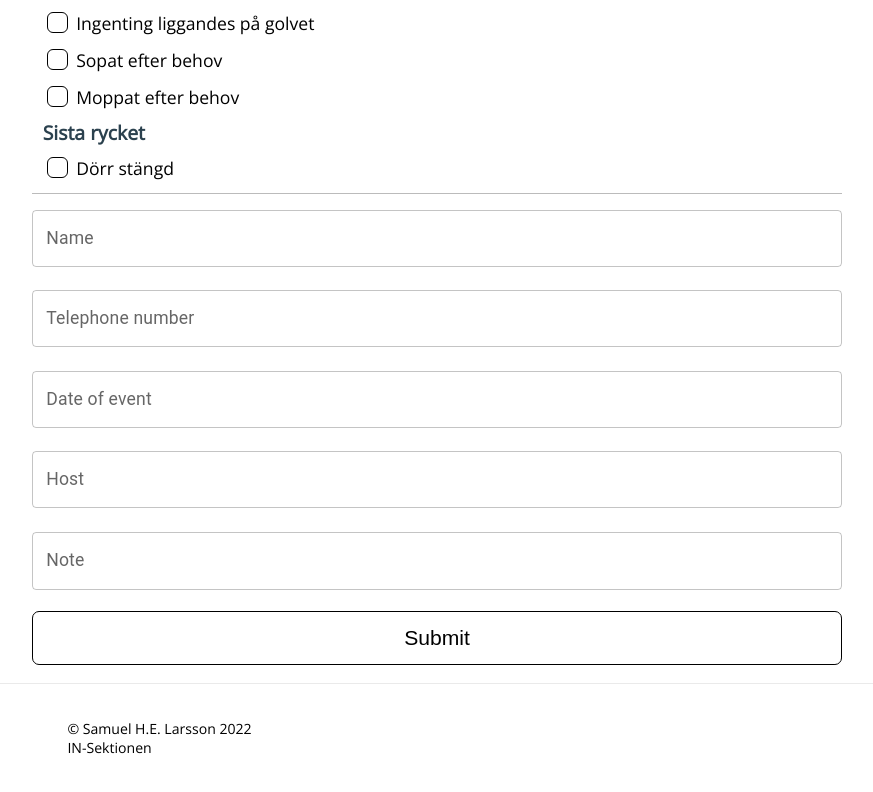
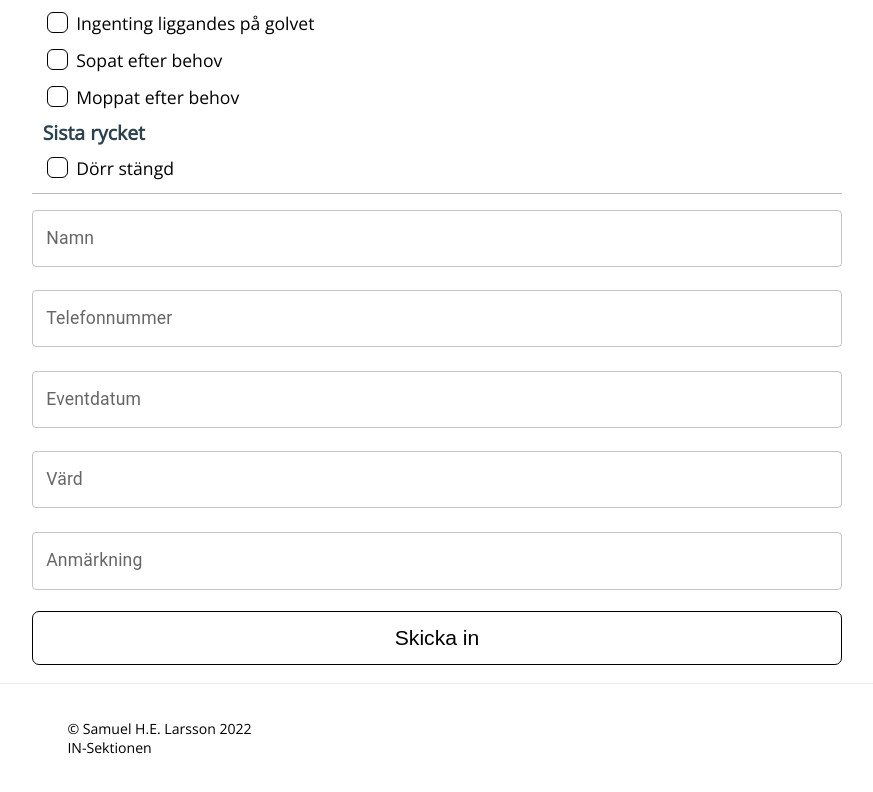
Before and after one commit to StelFoog/cleaning-list-app, a Next.js app: page /new/cleaning-full in a window 1280 px wide. Shown: the part 4211-5003 px from the top of the page, without its empty margins (203-1076 px from the left). Built offline with nearby package versions, Linux system fonts and the light colour scheme.

Commit message:
added translations for new form pages

```diff
--- a/localization/sv.json
+++ b/localization/sv.json
@@ -451,6 +451,22 @@
 		"settings": {
 			"remove-authentication": "Ta bort autentisering",
 			"dark-mode": "Använd mörkt tema"
+		},
+		"new-form-list": {
+			"title": "Formulär"
+		},
+		"new-form": {
+			"name": "Namn",
+			"phone": "Telefonnummer",
+			"event-date": "Eventdatum",
+			"host": "Värd",
+			"note": "Anmärkning",
+			"submit": "Skicka in",
+			"invalid-date": "Ogiltigt datum",
+			"required-note": "Krävs, måste förklara varför object lämnades ofyllda",
+			"no-auth": "Inte autentiserad!",
+			"everything-saved": "Oroa dig inte, allt kommer va kvar där du lämnade det 🙂",
+			"successful-submit": "INskickning lyckades 👍"
 		}
 	},
 	"general": {
--- a/pages/new/[form].tsx
+++ b/pages/new/[form].tsx
@@ -12,14 +12,13 @@ import LabeledCheck from '../../components/LabeledCheck';
 import Loader from '../../components/Loader';
 import TextInput from '../../components/TextInput';
 import styles from '../../styles/Form.module.css';
-import { CleaningCategory, CleaningList, ListTypes } from '../../types/forms';
+import { CleaningCategory, CleaningList } from '../../types/forms';
 import { submitForm } from '../../util/api';
 import useFormPersist from '../../util/hooks/useFormPersist';
 import { ISO_DATE_NO_DASH } from '../../util/date';
 import useAuth from '../../util/hooks/useAuth';
 import useMounted from '../../util/hooks/useMounted';
 import useMuiTheme from '../../util/hooks/useMuiTheme';
-import { toSafe } from '../../util/safePeriod';
 import { toast } from 'react-toastify';
 import { getTranslations } from '../../util/getLocalizations';
 import localize, { Localization } from '../../util/localize';
@@ -74,14 +73,17 @@ const FormPage: NextPage<Props> = (props) => {
 
 	// In the future this page could and should be expanded to handle other types of forms
 	const formData = props.form;
-	const l10n = localize(props.translations).instance(`forms.${formData.type}`);
+	const l10n = localize(props.translations);
+	const pageInstance = l10n.instance('pages.new-form');
+	const formInstance = l10n.instance(`forms.${formData.type}`);
+	const required = l10n('general.required');
 
 	function noAuthentication(): void {
 		toast.warn(
 			<div>
-				<span>{'Not authenticated!'}</span>
+				<span>{pageInstance('no-auth')}</span>
 				<br />
-				<span>{"Don't worry, everything will still be where you left it 🙂"}</span>
+				<span>{pageInstance('everything-saved')}</span>
 			</div>
 		);
 		router.push(`/?back=${router.asPath}`);
@@ -110,7 +112,7 @@ const FormPage: NextPage<Props> = (props) => {
 			if (res?.value) {
 				clearPersistance();
 				setLoading(false);
-				toast.success('Submitted sucessfully 👍');
+				toast.success(pageInstance('successful-submit'));
 				router.push('/');
 			} else {
 				if (res?.deauthenticated) noAuthentication();
@@ -123,17 +125,17 @@ const FormPage: NextPage<Props> = (props) => {
 		const values = formValues as FormValues;
 
 		const errors: ValidationErrors = {};
-		if (!values.name) errors.name = 'Required';
-		if (!values.phone) errors.phone = 'Required';
-		if (!values.eventDate?.match(ISO_DATE_NO_DASH)) errors.eventDate = 'Invalid date';
-		if (!values.eventDate) errors.eventDate = 'Required';
-		if (!values.host) errors.host = 'Required';
+		if (!values.name) errors.name = required;
+		if (!values.phone) errors.phone = required;
+		if (!values.eventDate?.match(ISO_DATE_NO_DASH)) errors.eventDate = pageInstance('invalid-date');
+		if (!values.eventDate) errors.eventDate = required;
+		if (!values.host) errors.host = required;
 		// Check if we're missing both a note or any checks
 		if (
 			(!values.note && !values.checks) ||
 			(!values.note && Object.keys(allUnchecked(values.checks as unknown as Checks)).length)
 		)
-			errors.note = 'Required, must explain why checks were left unchecked';
+			errors.note = pageInstance('required-note');
 
 		return errors;
 	}
@@ -141,7 +143,7 @@ const FormPage: NextPage<Props> = (props) => {
 	return (
 		<main>
 			{loading && <Loader />}
-			<FormHeading title={l10n('title')} version={formData.version} />
+			<FormHeading title={formInstance('title')} version={formData.version} />
 			<Form
 				onSubmit={onSubmit}
 				validate={validate}
@@ -154,7 +156,7 @@ const FormPage: NextPage<Props> = (props) => {
 							type={formData.type}
 							version={formData.version}
 						/>
-						<SuperCategories form={formData} l10n={l10n} />
+						<SuperCategories form={formData} formInstance={formInstance} />
 						<div className="contentSplit" />
 						{/* Has to wait for component to render client–side for theme to be applied */}
 						{/* As a side-effect this makes persisted data invisible until the field is interacted with or the form tries to submit */}
@@ -166,7 +168,7 @@ const FormPage: NextPage<Props> = (props) => {
 										<TextInput
 											input={input}
 											error={meta.touched && (meta.error || meta.submitError)}
-											label="Name"
+											label={pageInstance('name')}
 										/>
 									)}
 								/>
@@ -176,7 +178,7 @@ const FormPage: NextPage<Props> = (props) => {
 										<TextInput
 											input={input}
 											error={meta.touched && (meta.error || meta.submitError)}
-											label="Telephone number"
+											label={pageInstance('phone')}
 										/>
 									)}
 								/>
@@ -186,7 +188,7 @@ const FormPage: NextPage<Props> = (props) => {
 										<TextInput
 											input={input}
 											error={meta.touched && (meta.error || meta.submitError)}
-											label="Date of event"
+											label={pageInstance('event-date')}
 											format="####-##-##"
 											mask={['Y', 'Y', 'Y', 'Y', 'M', 'M', 'D', 'D']}
 											placeholder="YYYY-MM-DD"
@@ -199,7 +201,7 @@ const FormPage: NextPage<Props> = (props) => {
 										<TextInput
 											input={input}
 											error={meta.touched && (meta.error || meta.submitError)}
-											label="Host"
+											label={pageInstance('host')}
 										/>
 									)}
 								/>
@@ -209,7 +211,7 @@ const FormPage: NextPage<Props> = (props) => {
 										<TextInput
 											input={input}
 											error={meta.touched && (meta.error || meta.submitError)}
-											label="Note"
+											label={pageInstance('note')}
 											multiline
 										/>
 									)}
@@ -217,7 +219,7 @@ const FormPage: NextPage<Props> = (props) => {
 							</ThemeProvider>
 						)}
 						<div className="contentSplit" />
-						<button type="submit">Submit</button>
+						<button type="submit">{pageInstance('submit')}</button>
 					</form>
 				)}
 			/>
@@ -225,14 +227,20 @@ const FormPage: NextPage<Props> = (props) => {
 	);
 };
 
-function SuperCategories({ form, l10n }: { form: CleaningList; l10n: Localization }): JSX.Element {
+function SuperCategories({
+	form,
+	formInstance,
+}: {
+	form: CleaningList;
+	formInstance: Localization;
+}): JSX.Element {
 	const { superCategories } = form;
 	const keys = Object.keys(superCategories);
 	return (
 		<>
 			{keys.map((key) => {
 				const val = superCategories[key];
-				const keyInstance = l10n.instance(`superCategories.${key}`);
+				const keyInstance = formInstance.instance(`superCategories.${key}`);
 				const note = keyInstance('note');
 				return (
 					<div className={styles.superCategory} key={key}>
@@ -241,7 +249,7 @@ function SuperCategories({ form, l10n }: { form: CleaningList; l10n: Localizatio
 							categories={val.categories}
 							superCategory={key}
 							color={form.meta.colors[key]}
-							l10n={keyInstance}
+							formInstance={keyInstance}
 						/>
 						{note && <span className={styles.note}>{note}</span>}
 					</div>
@@ -255,20 +263,20 @@ function Categories({
 	categories,
 	superCategory,
 	color,
-	l10n,
+	formInstance,
 }: {
 	categories: Record<string, CleaningCategory>;
 	superCategory: string;
 	color?: string;
-	l10n: Localization;
+	formInstance: Localization;
 }): JSX.Element {
 	const keys = Object.keys(categories);
 	return (
 		<div>
 			{keys.map((key) => {
 				const val = categories[key];
-				const title = l10n(`categories.${key}.title`);
-				const checksInstance = l10n.instance(`categories.${key}.checks`);
+				const title = formInstance(`categories.${key}.title`);
+				const checksInstance = formInstance.instance(`categories.${key}.checks`);
 
 				return (
 					<div key={key}>
@@ -322,7 +330,11 @@ export const getStaticProps: GetStaticProps<Props> = async ({ params, locale })
 		readFileSync(path.join(process.cwd(), 'forms', `${form}.json`)).toString()
 	);
 
-	const translations = getTranslations(locale as string, [`forms.${form}`]);
+	const translations = getTranslations(locale as string, [
+		`forms.${form}`,
+		'pages.new-form',
+		'general.required',
+	]);
 
 	return { props: { form: formData, translations }, revalidate: false };
 };
```
Also changed, not shown: localization/en.json (+16 -0 lines), pages/new/index.tsx (+9 -5 lines).
